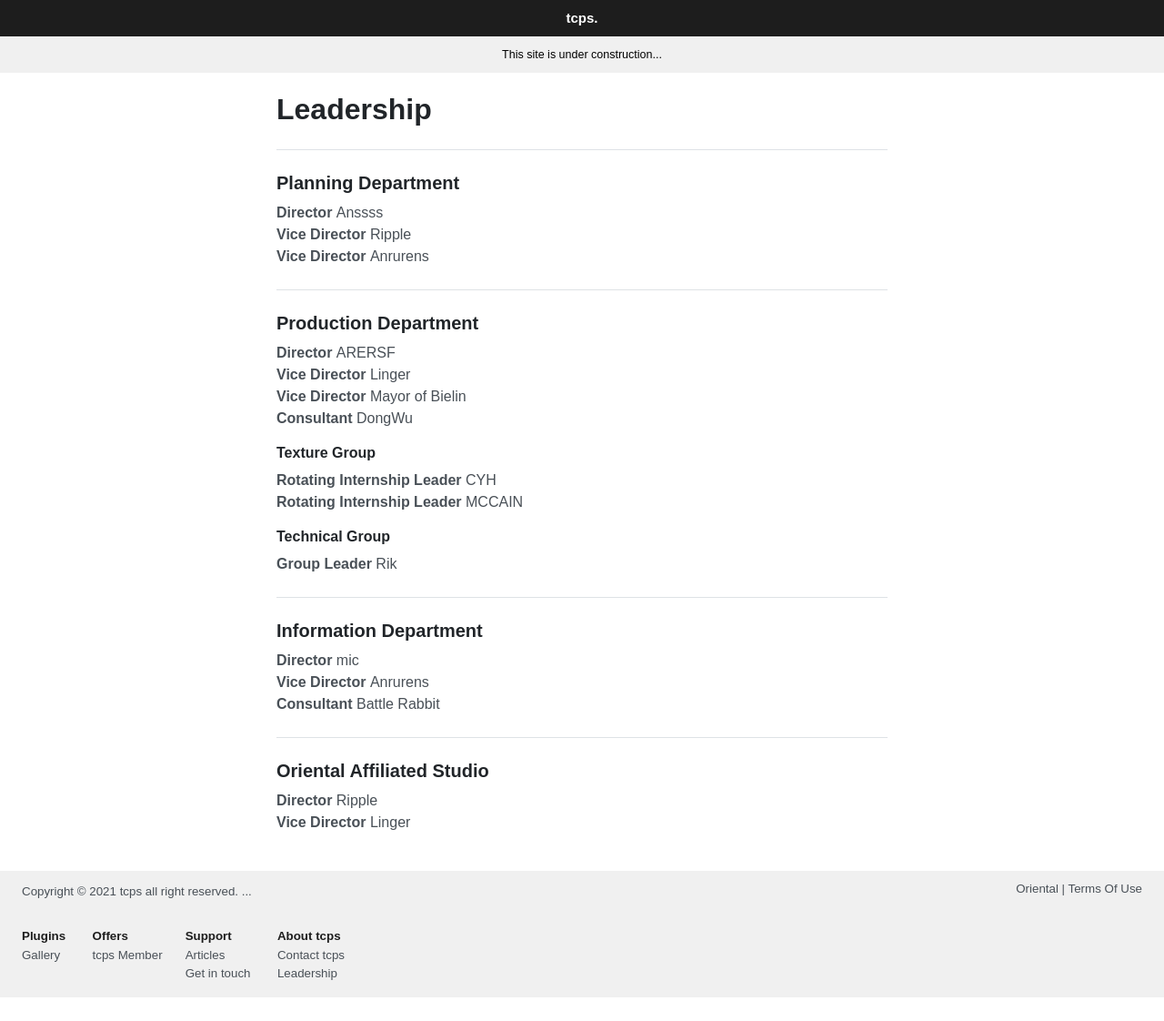
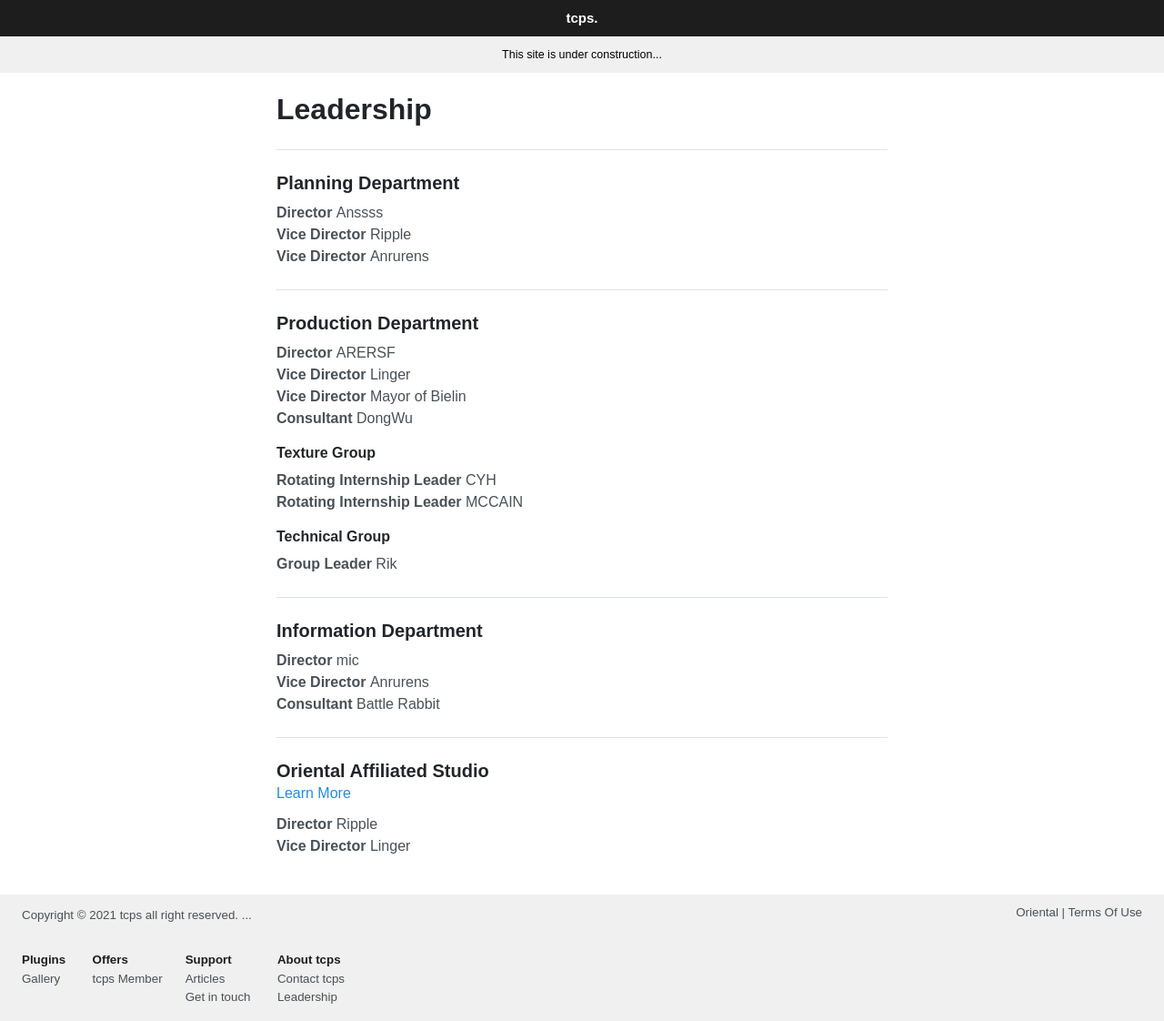
Before and after one commit to ttcps/ttcps.github.io, a Jekyll site: the page built from leadership.html, in a window 1280 px wide. Shown: the whole page at 91% size. Built offline with Jekyll 4.4.1, drawn with Linux system fonts in a browser that asks for light colours; before the commit the page ends 1096 px from its top, so only the background shows below that.

Commit message:
Update leadership.html

```diff
--- a/leadership.html
+++ b/leadership.html
@@ -63,7 +63,8 @@ title: Leadership
     </li>
 </ul>
 <hr>
-<h3>Oriental Affiliated Studio</h3>
+<h3 style="margin-bottom: 0px">Oriental Affiliated Studio</h3>
+<p style="margin-bottom: 10px;"><a href="/jump-oriental">Learn More</a></p>
 <ul style="list-style: none; padding: 0px;">
     <li>
       <span style="font-weight: 600">Director </span><span>Ripple</span>
```
